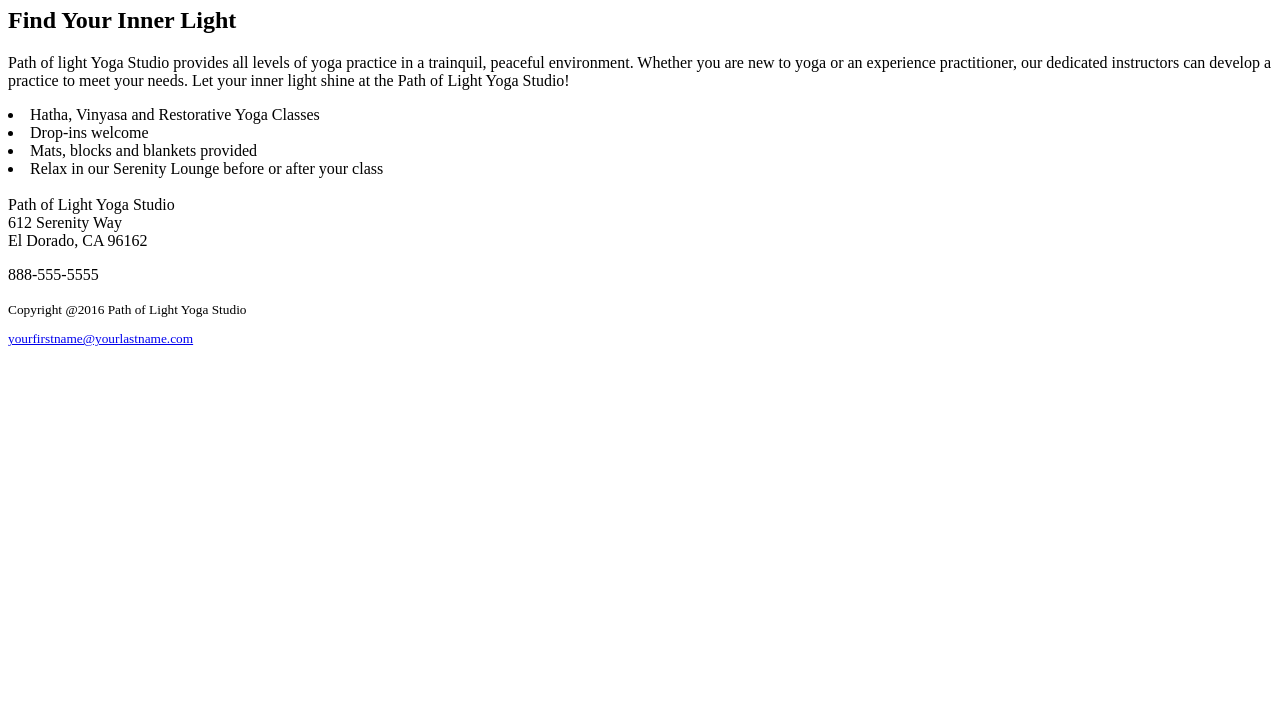
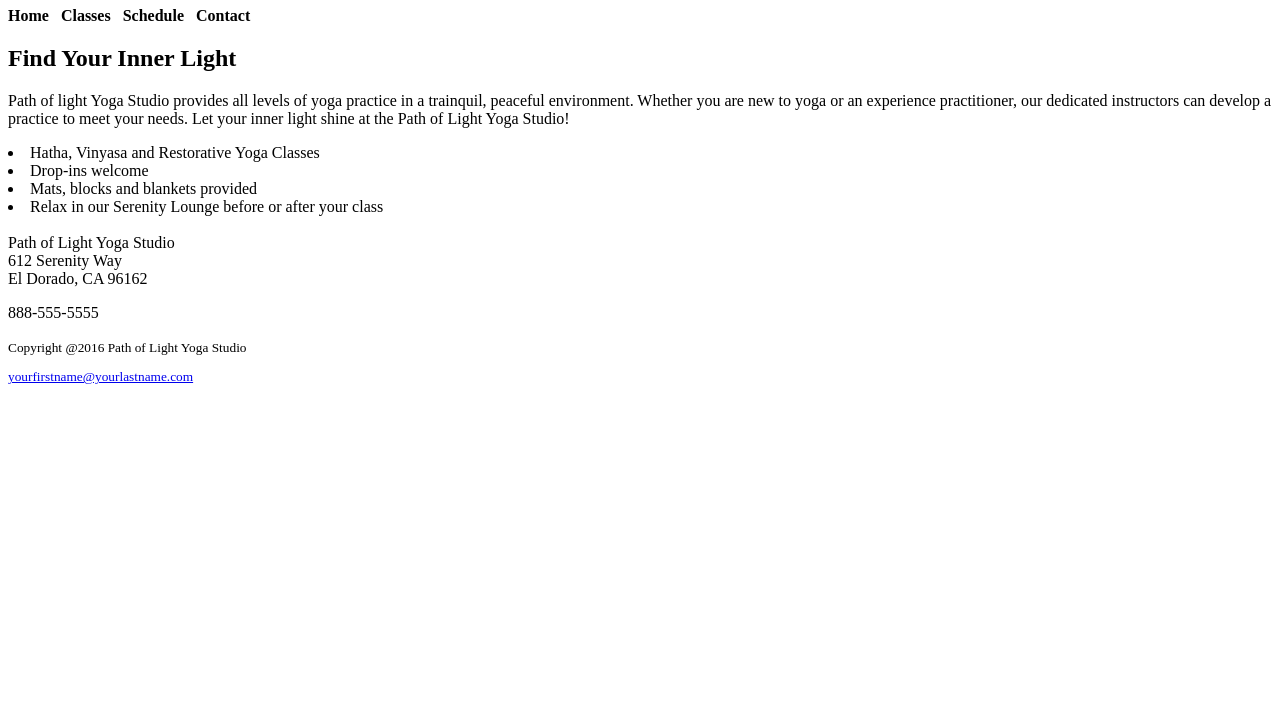
Before and after one commit to 5926002645/yoga, a plain HTML site: page index.html in a window 1280 px wide. Shown: the part 73-800 px from the top of the page. Drawn offline with Linux system fonts and the light colour scheme.

Commit message:
Update index.html

```diff
--- a/index.html
+++ b/index.html
@@ -4,6 +4,7 @@
 <header>
 <h1>Path of Light Studio</h1>
 </header>
+    <b>Home &nbsp; Classes &nbsp; Schedule &nbsp; Contact </b>
 <nav>
     <a href="index.html"home></a>
     <a href="classes.html"classes></a>
```
